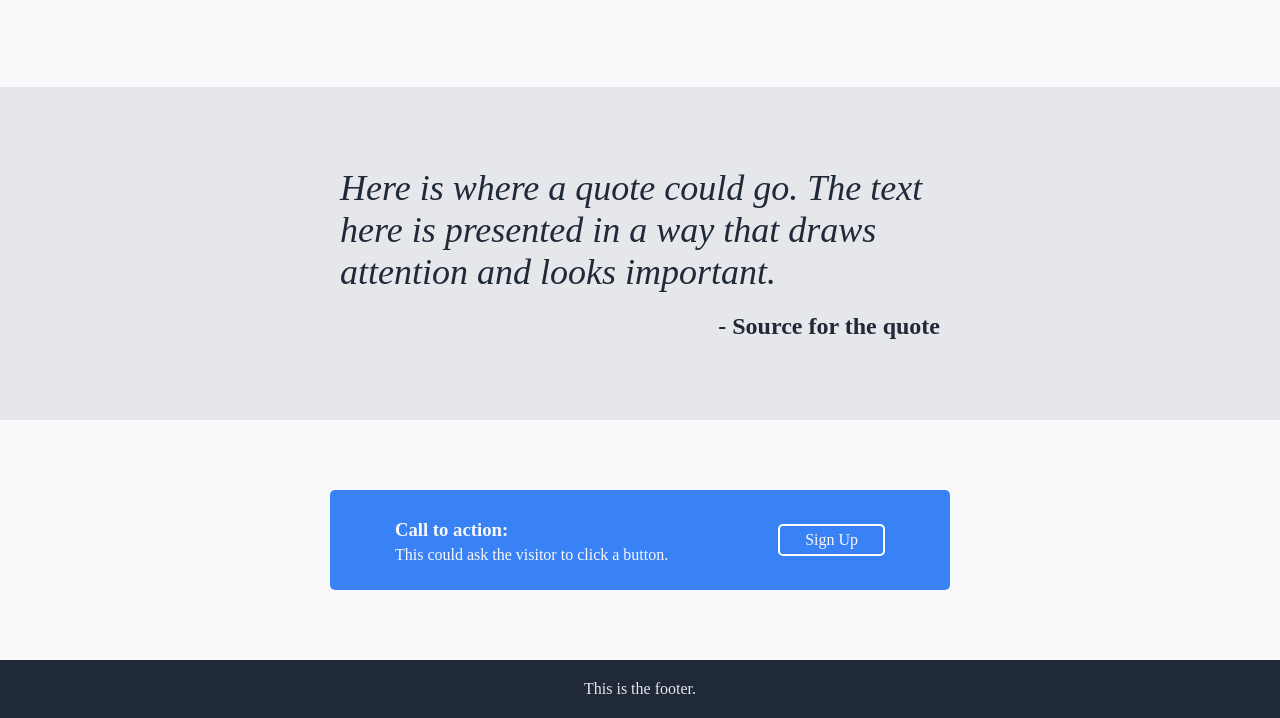
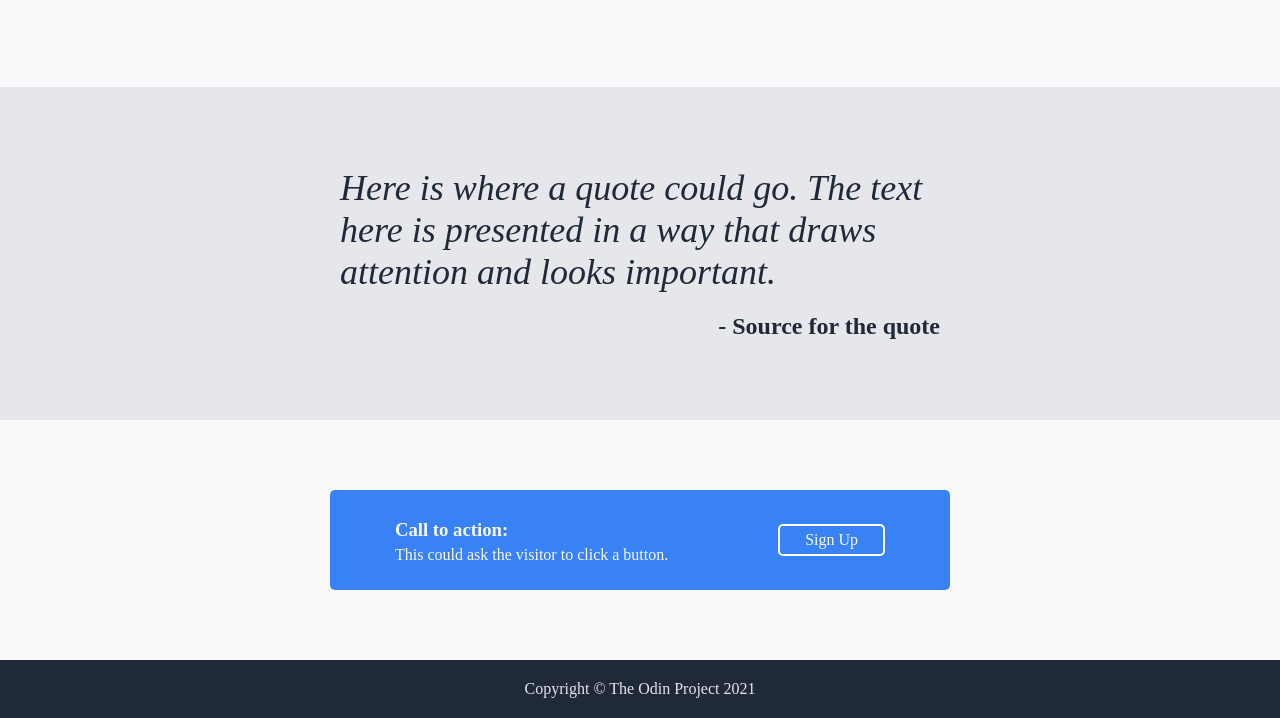
Before and after one commit to paultillery/odin-landing-page, a plain HTML site: page index.html in a window 1280 px wide. Shown: the part 874-1592 px from the top of the page. Drawn offline with Linux system fonts and the light colour scheme.

Commit message:
Changed footer to copyright for TOP

```diff
--- a/index.html
+++ b/index.html
@@ -120,7 +120,7 @@
 
         <!--Footer-->
         <div class="row footer">
-            This is the footer.
+            Copyright © The Odin Project 2021
         </div>
     </body>
 
```
